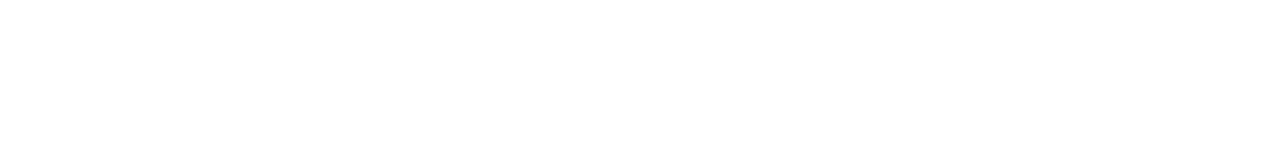
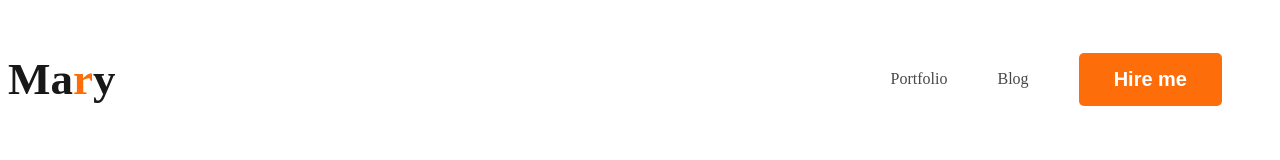
Before and after one commit to Monirul-Alam/webdeveloper-portfolio, a plain HTML site: page index.html in a window 1280 px wide. Drawn offline with Linux system fonts and the light colour scheme.

Commit message:
Navbar added

```diff
--- a/index.html
+++ b/index.html
@@ -1,21 +1,24 @@
 <!DOCTYPE html>
 <html lang="en">
   <head>
-  <meta charset="UTF-8">
-  <meta name="viewport" content="width=device-width, initial-scale=1.0">
+    <meta charset="UTF-8" />
+    <meta name="viewport" content="width=device-width, initial-scale=1.0" />
     <title>Developer Portfolio</title>
+    <link rel="stylesheet" href="styles/portfolio.css" />
   </head>
   <body>
     <header>
+      <nav>
+        <h3 class="nav-title">Ma<span class="text-primay">r</span>y</h3>
+        <ul>
+          <li><a href="">Portfolio</a></li>
+          <li><a href="">Blog</a></li>
+          <li><button class="btn-primary">Hire me</button></li>
+        </ul>
+      </nav>
+    </header>
+    <main></main>
 
-  </header>
-  <main>
-
-  </main>
-
-  <footer>
-
-  </footer>
-
+    <footer></footer>
   </body>
 </html>
--- /dev/null
+++ b/styles/portfolio.css
@@ -0,0 +1,40 @@
+nav {
+  display: flex;
+  justify-content: space-between;
+  align-items: center;
+}
+
+.text-primay {
+ color: #FD6E0A;
+}
+
+.btn-primary {
+  border-radius: 5px;
+  background: #FD6E0A;
+  border: 0;
+  font-size: 20px;
+  font-style: normal;
+  font-weight: 700;
+  color: white;
+  padding: 15px  35px;
+}
+
+.nav-title {
+  color: #181818;
+  font-size: 45px;
+  font-weight: 800;
+}
+
+nav  ul {
+  display: flex;
+  align-items: center;
+}
+nav   li {
+  list-style: none;
+  margin-right: 50px;
+}
+
+nav a {
+  text-decoration: none;
+  color: #474747;
+}
```
Also changed, not shown: images/developer.png (added), images/hardy.png (added), images/header_bg.png (added), images/icons/facebook.png (added), images/icons/insta.png (added), images/icons/js.png (added), images/icons/mongo.png (added), images/icons/nodejs.png (added), images/icons/react.png (added), images/icons/twitter.png (added). Lines whose indentation alone changed are shown as unchanged.
